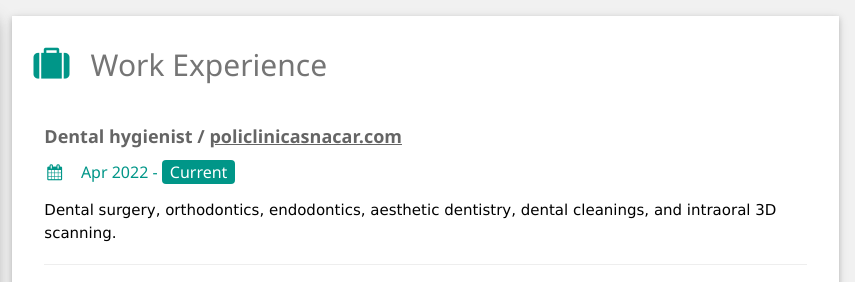
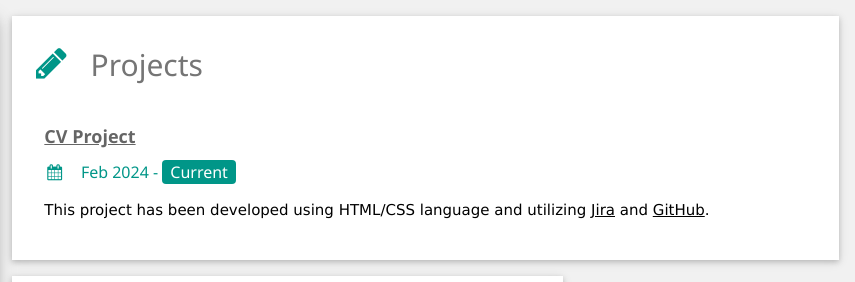
Before and after one commit to Orgazation-Sandra-Casado/CVProject, a plain HTML site: page index.html in a window 1280 px wide. Shown: the top 282 px of the page, 425-1280 px from the left. Drawn offline with nearby package versions, Linux system fonts and the light colour scheme.

Commit message:
https://lexaqa.atlassian.net/browse/CP-8 add project
added project section

```diff
--- a/index.html
+++ b/index.html
@@ -77,6 +77,29 @@
       </div>
 
       <!-- Right Column -->
+      <div class="w3-twothird">
+        <div class="w3-container w3-card w3-white w3-margin-bottom">
+          <h2 class="w3-text-grey w3-padding-16">
+            <i class="fa fa-pencil fa-fw w3-margin-right w3-xxlarge w3-text-teal"></i>Projects
+          </h2>
+          <div class="w3-container">
+            <h5 class="w3-opacity">
+              <b><a href="https://orgazation-sandra-casado.github.io/CVProject/">CV Project</b></a>
+            </h5>
+            <h6 class="w3-text-teal">
+              <i class="fa fa-calendar fa-fw w3-margin-right"></i>Feb 2024 -
+              <span class="w3-tag w3-teal w3-round">Current</span>
+            </h6>
+            <p>
+              This project has been developed using HTML/CSS language and utilizing <a
+                href="https://lexaqa.atlassian.net/jira/projects">Jira</b></a> and <a
+                href="https://github.com/Orgazation-Sandra-Casado/CVProject">GitHub</b></a>.
+            </p>
+            <br>
+          </div>
+        </div>
+
+
         <div class="w3-twothird">
           <div class="w3-container w3-card w3-white w3-margin-bottom">
             <h2 class="w3-text-grey w3-padding-16">
```
Lines whose indentation alone changed are shown as unchanged.
